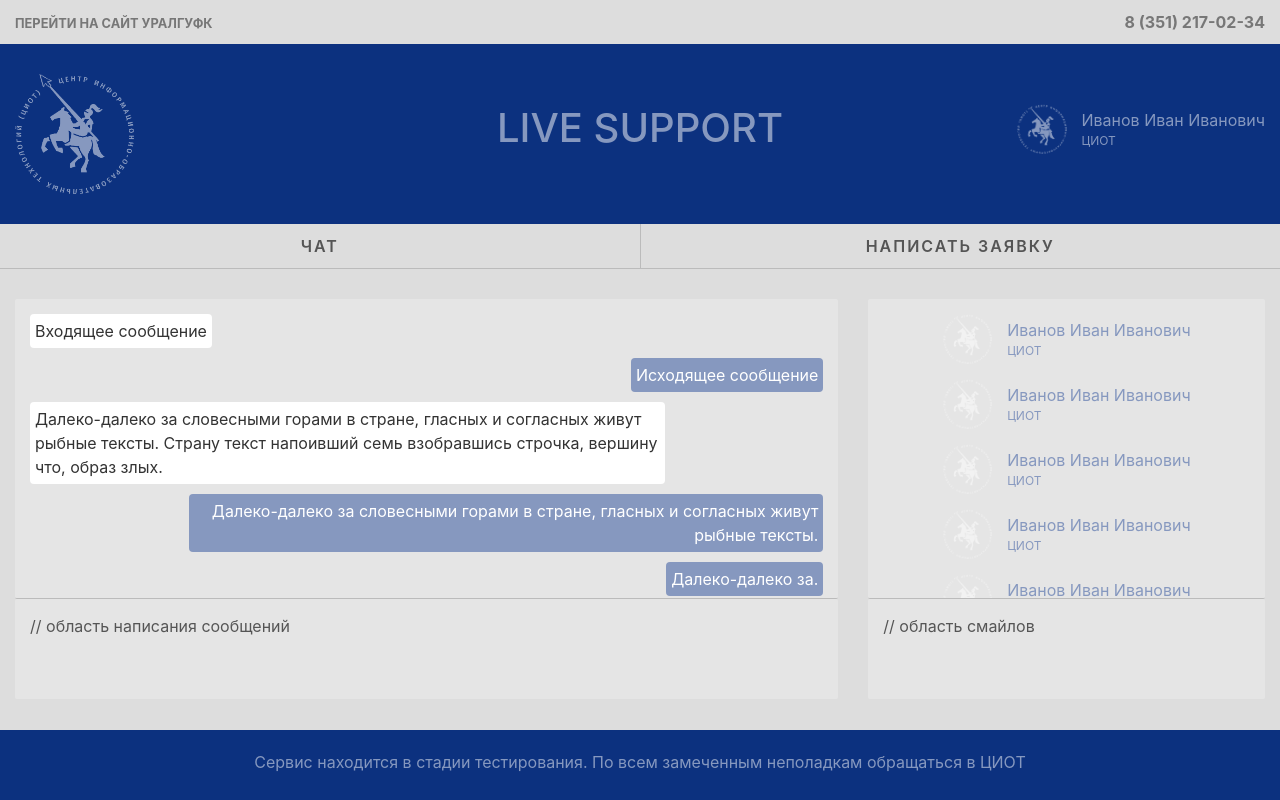
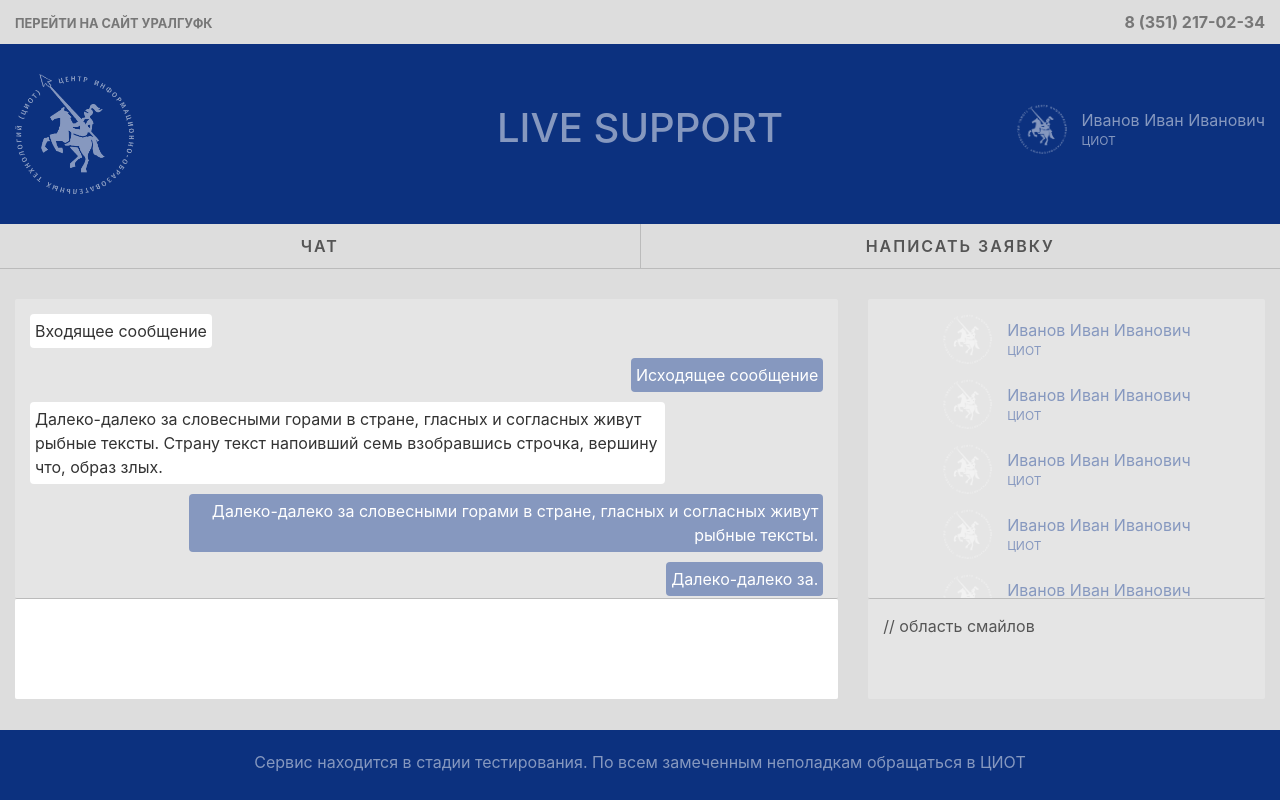
Before and after one commit to finganapre/LIVE-SUPPORT, a website: page app/index.html in a window 1280 px wide. Drawn offline with Linux system fonts and the light colour scheme.

Commit message:
продолжаю наброски чата. есть область написания сбщ

```diff
--- a/app/index.html
+++ b/app/index.html
@@ -170,7 +170,7 @@
                             <div class="row">
                                 <div class="col-lg-8">
                                     <div class="write-container">
-                                        // область написания сообщений
+                                        <textarea name="message-input" id="message-input"></textarea>
                                     </div>
                                 </div>
                                 <div class="col-lg-4">
--- a/app/sass/main.sass
+++ b/app/sass/main.sass
@@ -66,14 +66,13 @@ body, html
 	color: $lightBlue
 
 .userContainer
-
+	height: auto
 	&--inHeader
 		margin-top: 30px
 		float: right
 	&--inChat
 
 	&__userItem
-		float: right
 		width: 100%
 		display: flex
 		flex-direction: row
@@ -171,8 +170,18 @@ body, html
 	color: #555
 	height: 100px
 	border-radius: 2px
+	overflow-y: auto
+#message-input
+	display: flex
+	width: 100%
+	min-height: 100%
+	resize: none
+	border: none
+	color: #333
 	padding: 15px
 	overflow-y: auto
+	&:focus
+		outline: none
 .smail-container
 	background-color: $darkWhite
 	color: #555
```
Also changed, not shown: app/css/main.css.
